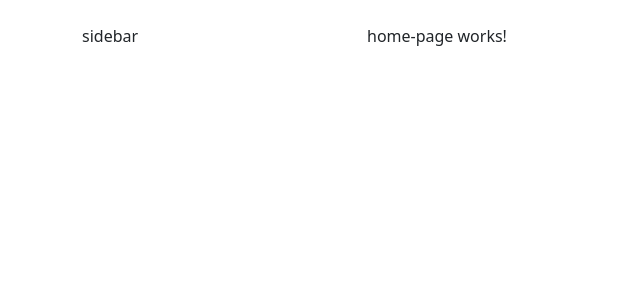
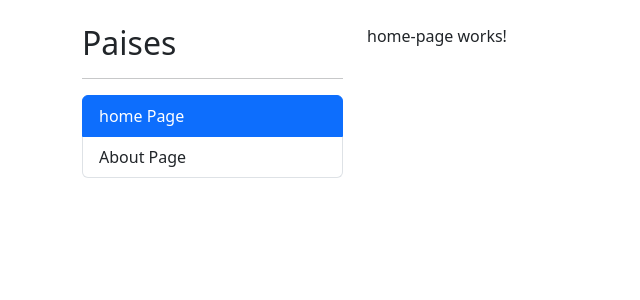
Before and after one commit to Diegucho7/Country-SPA, an Angular app: page /home in a window 1280 px wide. Shown: the top 300 px of the page, without its empty margins (0-640 px from the left). Built offline with nearby package versions, Linux system fonts and the light colour scheme.

Commit message:
actualizacion en el sidebar en el proyecto country

```diff
--- a/package.json
+++ b/package.json
@@ -34,5 +34,9 @@
     "karma-jasmine": "~5.1.0",
     "karma-jasmine-html-reporter": "~2.0.0",
     "typescript": "~5.0.2"
-  }
+  },
+  "description": "This project was generated with [Angular CLI](https://github.com/angular/angular-cli) version 16.0.3.",
+  "main": "index.js",
+  "author": "",
+  "license": "ISC"
 }
--- a/src/app/app.component.html
+++ b/src/app/app.component.html
@@ -2,7 +2,7 @@
 
 <div  class="col-3">
   <!-- sidebar -->
-  sidebar
+  <shared-sidebar></shared-sidebar>
 </div>
 
 <div class="col">
--- /dev/null
+++ b/src/app/shared/pages/components/sidebar/sidebar.component.html
@@ -0,0 +1,17 @@
+<h2>Paises</h2>
+<hr>
+<ul class="list-group">
+    <li routerLink = "home"
+    routerLinkActive="active"
+    class="list-group-item">
+        home Page
+    </li>
+    <li routerLink = "about"
+    routerLinkActive="active"
+    class="list-group-item ">
+        About Page
+    </li>
+
+
+
+</ul>
--- /dev/null
+++ b/src/app/shared/pages/components/sidebar/sidebar.component.ts
@@ -0,0 +1,11 @@
+import { Component } from '@angular/core';
+
+@Component({
+  selector: 'shared-sidebar',
+  templateUrl: './sidebar.component.html',
+  styles: [
+  ]
+})
+export class SidebarComponent {
+
+}
```
Also changed, not shown: src/app/shared/shared.module.ts (+8 -3 lines), 1 other file (tests, documents, lock files or other folders).
